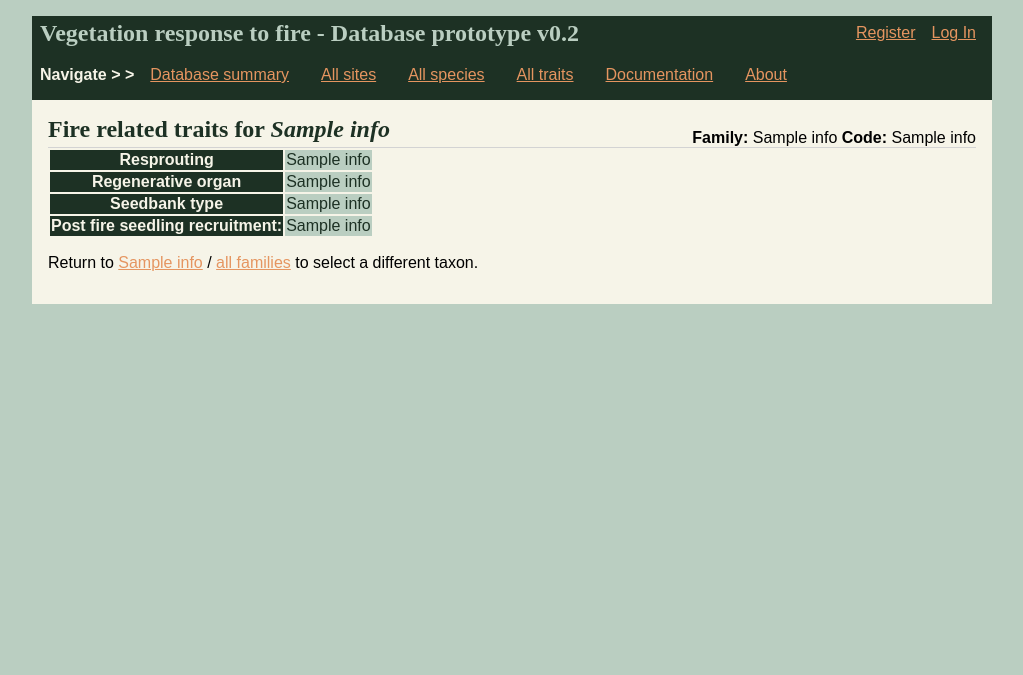
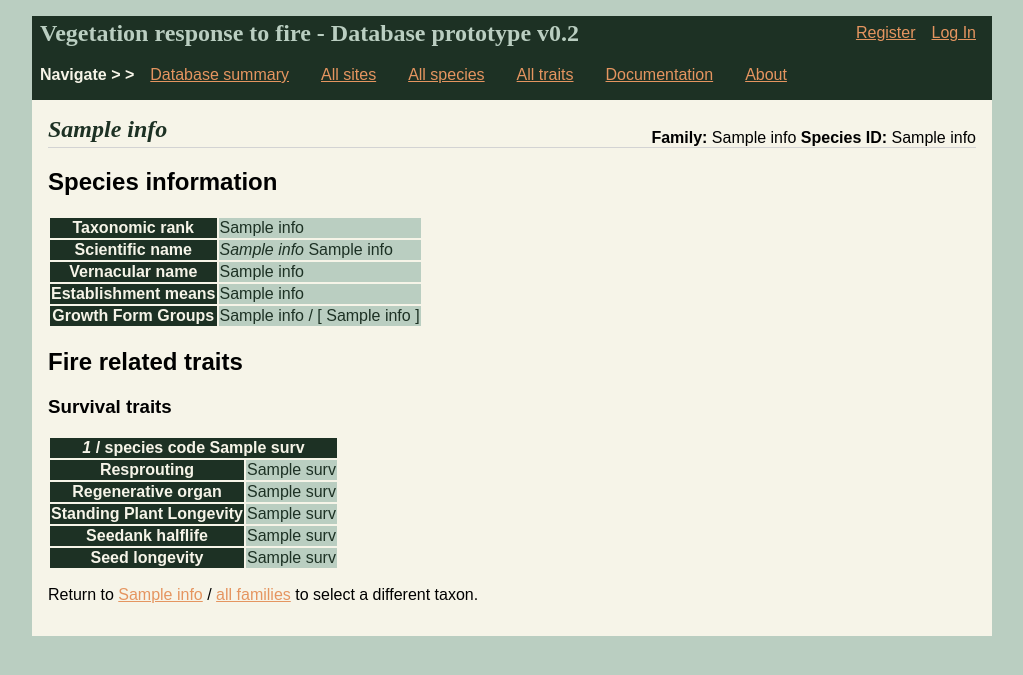
Before and after one commit to ces-unsw-edu-au/fireveg-webapp, a Flask app: template webapp/templates/species/info.html in a window 1280 px wide. Shown: the top 675 px of the page, without its empty margins (128-1151 px from the left). Run offline with Flask 2, Linux system fonts and the light colour scheme; the template is opened without the code that fills it: most values are stand-ins (such as "Sample title", 1, 10 or a date in 2020); some libraries are stand-ins or nearby versions.

Commit message:
update CAPS and add survival traits

```diff
--- a/webapp/templates/species/info.html
+++ b/webapp/templates/species/info.html
@@ -2,7 +2,7 @@
 
 {% block header %}
   <h1>
-    Fire related traits for <i>{% block title %}{{ info[0] }}{% endblock %}</i>  </h1>
+    <i>{% block title %}{{ info[0] }}{% endblock %}</i>  </h1>
     <span>
       <strong>Family:</strong>
       {% if info[2] == None %}
@@ -11,7 +11,7 @@
     		{{ info[2] }}
     	{% endif %}
 
-      <strong>Code:</strong>
+      <strong>Species ID:</strong>
     	{% if info[1] == None %}
     		<span class='empty'>no code</span>
     	{% else %}
@@ -24,44 +24,101 @@
 
 {% block content %}
 
+  <h2>Species information</h2>
+  <table>
+    <tr>
+      <th>Taxonomic rank</th>
+      <td>{{info[3]}}</td>
+    </tr>
+    <tr>
+      <th>Scientific name</th>
+      <td><i>{{info[0]}}</i> {{info[6]}}</td>
+    </tr>
+    <tr>
+      <th>Vernacular name</th>
+    {% if info[7] == None %}
+  	<td class='empty'>No value recorded.</td>
+  	{% else %}
+    <td>{{ info[7] }}</td>
+  	{% endif %}
+  </tr>
+  <tr>
+    <th>Establishment means</th>
+  {% if info[8] == None %}
+  <td class='empty'>No value recorded.</td>
+  {% else %}
+  <td>{{ info[8] }}</td>
+  {% endif %}
+    </tr>
 
+    <tr>
+      <th>Growth Form Groups</th>
+    {% if info[9] == None and info[10] == None %}
+    <td class='empty'>No value recorded.</td>
+    {% else %}
+    <td>{{ info[9] }}
+      {% if info[10] != None %}
+         / [ {{ info[10] }} ]
+         {% endif %}
+            </td>
+    {% endif %}
+      </tr>
+</table>
+
+  <h2>Fire related traits</h2>
+  {% if survs|length == 0 %}
+  <h3 class='empty'>No survival traits recorded for this taxon</h3>
+  {% else %}
+    <h3>Survival traits</h3>
+{% for surv in survs %}
 <table>
+  <tr><th colspan=2><i>{{surv[0]}}</i> / species code {{surv[1]}}</th></tr>
 <tr>
   <th>Resprouting</th>
-  {% if info[3] == None %}
+  {% if surv[2] == None %}
 	<td class='empty'>No value recorded.</td>
 	{% else %}
-  <td>{{ info[3] }}</td>
+  <td>{{ surv[2] }}</td>
 	{% endif %}
 </tr>
 
 <tr>
   <th>Regenerative organ</th>
-  {% if info[4] == None %}
+  {% if surv[3] == None %}
 	<td class='empty'>No value recorded.</td>
 	{% else %}
-  <td>{{ info[4] }}</td>
+  <td>{{ surv[3] }}</td>
 	{% endif %}
 </tr>
 
 <tr>
-  <th>Seedbank type</th>
-  {% if info[5] == None %}
+  <th>Standing Plant Longevity</th>
+  {% if surv[4] == None %}
 	<td class='empty'>No value recorded.</td>
 	{% else %}
-  <td>{{ info[5] }}</td>
+  <td>{{ surv[4] }}</td>
 	{% endif %}
 </tr>
 <tr>
-  <th>Post fire seedling recruitment:</th>
-  {% if info[6] == None %}
+  <th>Seedank halflife</th>
+  {% if surv[5] == None %}
 	<td class='empty'>No value recorded.</td>
 	{% else %}
-  <td>{{ info[6] }}</td>
+  <td>{{ surv[5] }}</td>
+	{% endif %}
+</tr>
+<tr>
+  <th>Seed longevity</th>
+  {% if surv[6] == None %}
+	<td class='empty'>No value recorded.</td>
+	{% else %}
+  <td>{{ surv[6] }}</td>
 	{% endif %}
 </tr>
 
 <table>
+{% endfor %}
+{% endif %}
 
 <!-- NOTE the way to link to a route: Use the function name -->
 <p>Return to <a href="{{ url_for('species.sp_list', id =info[2]) }}">{{ info[2]}}</a> / <a href="{{ url_for('species.fam_list') }}">all families</a> to select a different taxon.</p>
```
Also changed, not shown: webapp/species.py (+16 -6 lines), webapp/templates/species/fam-list.html (+12 -6 lines), webapp/templates/species/list.html (+11 -9 lines), webapp/templates/traits/list.html (added, +20 -0 lines), webapp/templates/traits/summary.html (+6 -5 lines), webapp/traits.py (+12 -2 lines).
